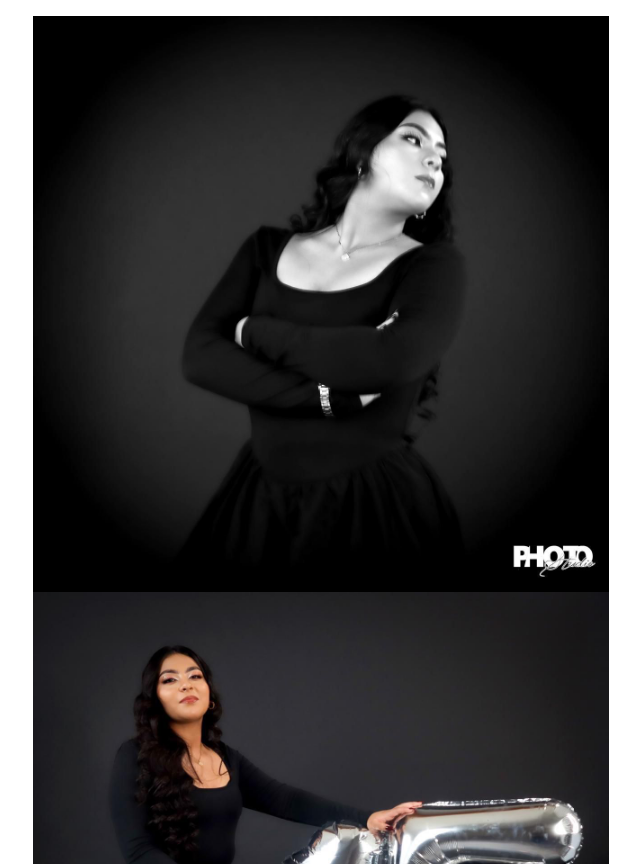
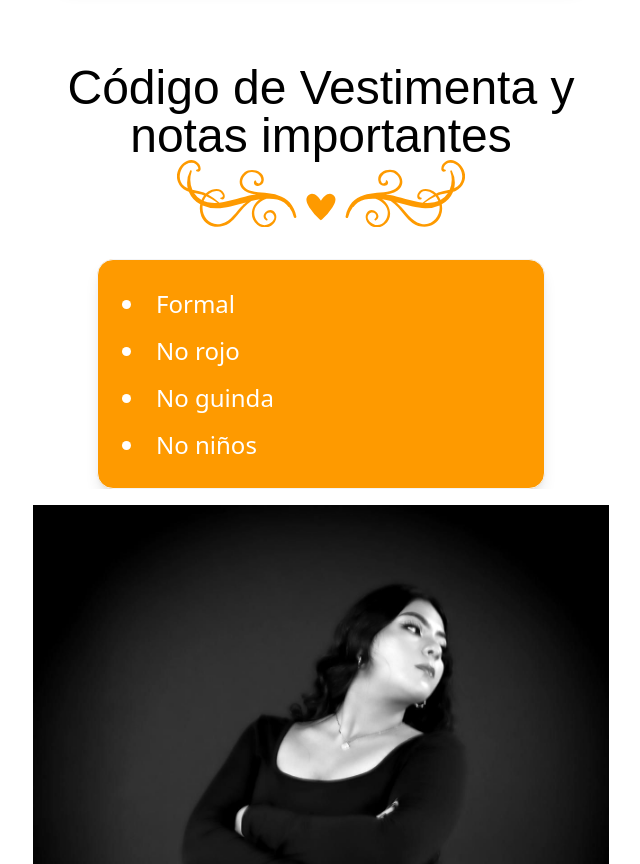
Before and after one commit to TheAlipori/invimax, an Astro site: page /quinceaneras/hanna-2025-06-21 in a window 1280 px wide. Shown: the part 4690-5554 px from the top of the page, without its empty margins (319-959 px from the left). Built offline with nearby package versions, Linux system fonts and the light colour scheme; Astro itself is replaced by a stand-in of ours; a web font is replaced by a local one.

Commit message:
Termine las invitaciones de prueba

```diff
--- a/src/components/quinceanera/marmol/Detalles.astro
+++ b/src/components/quinceanera/marmol/Detalles.astro
@@ -167,4 +167,33 @@ const { colorPrimario, iglesia, recepcion } = Astro.props;
       </div>
     </div>
   </div>
+  <div class="mt-16">
+    <h1
+      class="font-pattaya text-center text-5xl"
+      data-aos="fade-down"
+      data-aos-easing="ease-out-cubic"
+      data-aos-duration="800"
+    >
+      Código de Vestimenta y notas importantes
+    </h1>
+
+    <Ornamento3
+      class="fill-amber-500 w-1/2 mx-auto pb-8"
+      data-aos="fade-up"
+      data-aos-delay="300"
+      data-aos-duration="600"
+    />
+    <div
+      class="max-w-md mx-auto bg-amber-500 rounded-2xl shadow-lg p-6 border border-gray-100"
+    >
+      <ul
+        class="text-white list-disc list-inside space-y-2 text-2xl leading-relaxed"
+      >
+        <li><span class="font-medium">Formal</span></li>
+        <li><span class="font-medium">No rojo</span></li>
+        <li><span class="font-medium">No guinda</span></li>
+        <li><span class="font-medium">No niños </span></li>
+      </ul>
+    </div>
+  </div>
 </section>
```
